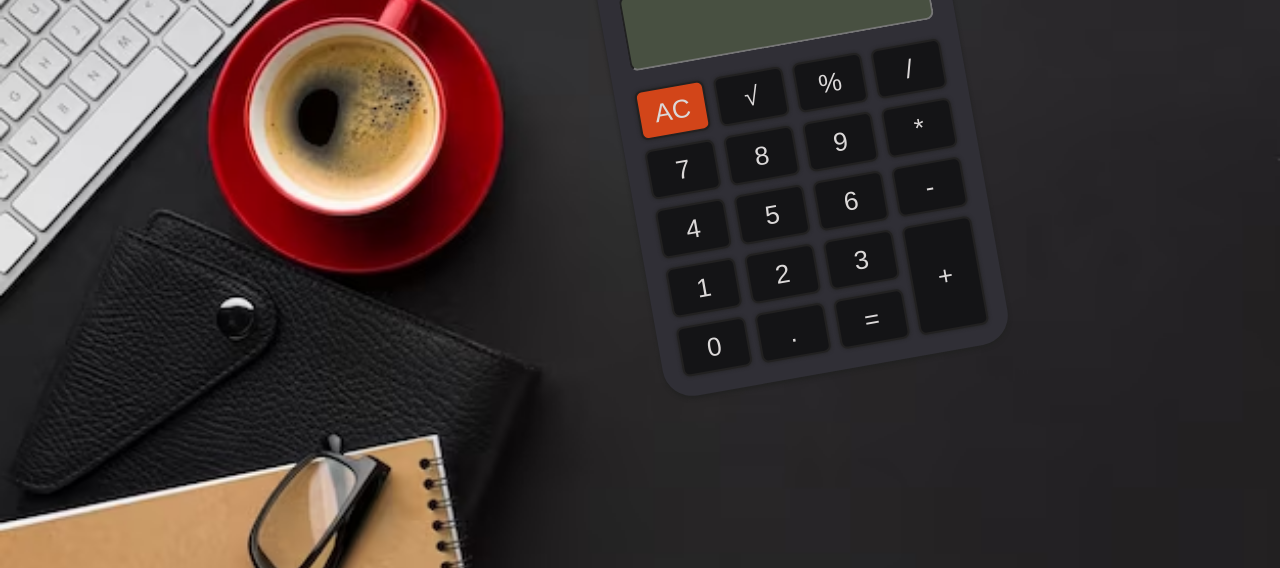
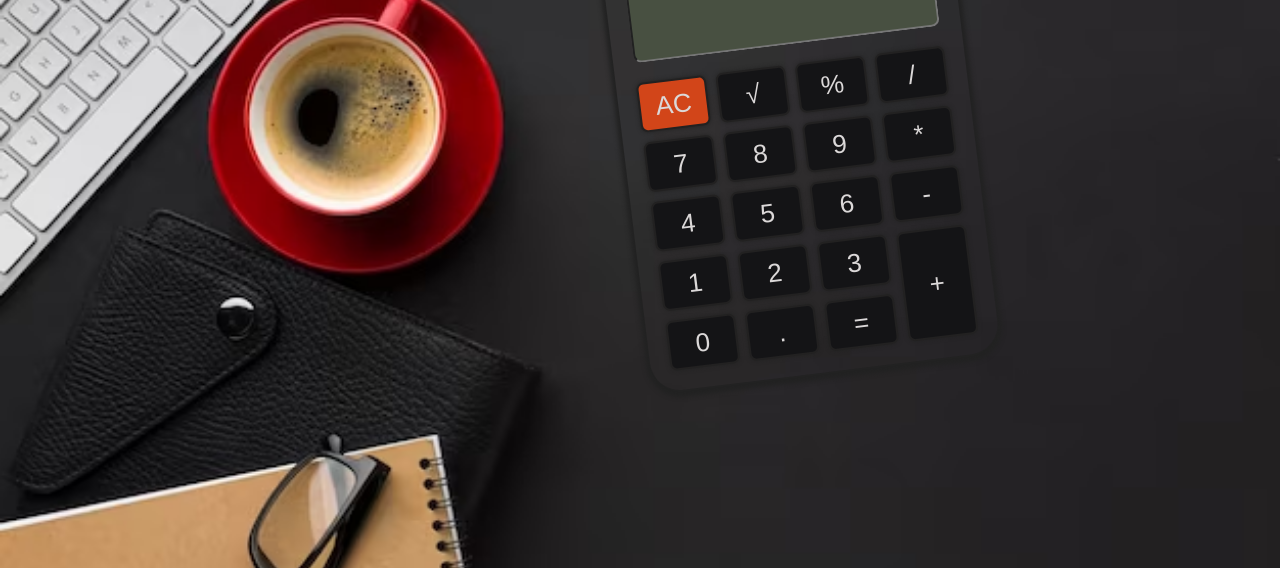
Before and after one commit to paulius-sak/calculator-JS, a plain HTML site: page index.html in a window 1280 px wide. Shown: the part 232-800 px from the top of the page. Drawn offline with Linux system fonts and the light colour scheme.

Commit message:
css corrections

```diff
--- a/style.css
+++ b/style.css
@@ -61,11 +61,11 @@ button:active {
     border-radius: 15px;
     border-bottom-left-radius: 30px;
     border-bottom-right-radius: 30px;
-    background-color: #302f36;
-    box-shadow: 0px 3px 4px 0px rgb(34, 34, 34);
+    background-color: radial-gradient(circle, rgba(24,24,27,1) 14%, rgba(107,105,119,1) 100%);
+    box-shadow: 0px 3px 4px 4px rgb(34, 34, 34);
     margin-right: 300px;
     margin-top: 100px;
-    transform: rotateZ(-10deg);
+    transform: rotateZ(-7deg);
 }
 
 .logo {
```
Also changed, not shown: casio.jpg (deleted), flat-lay-office-desk-table-modern-workplace-with-laptop-wood_11358-1498.jpg (deleted), tip-top.jpeg (deleted).
